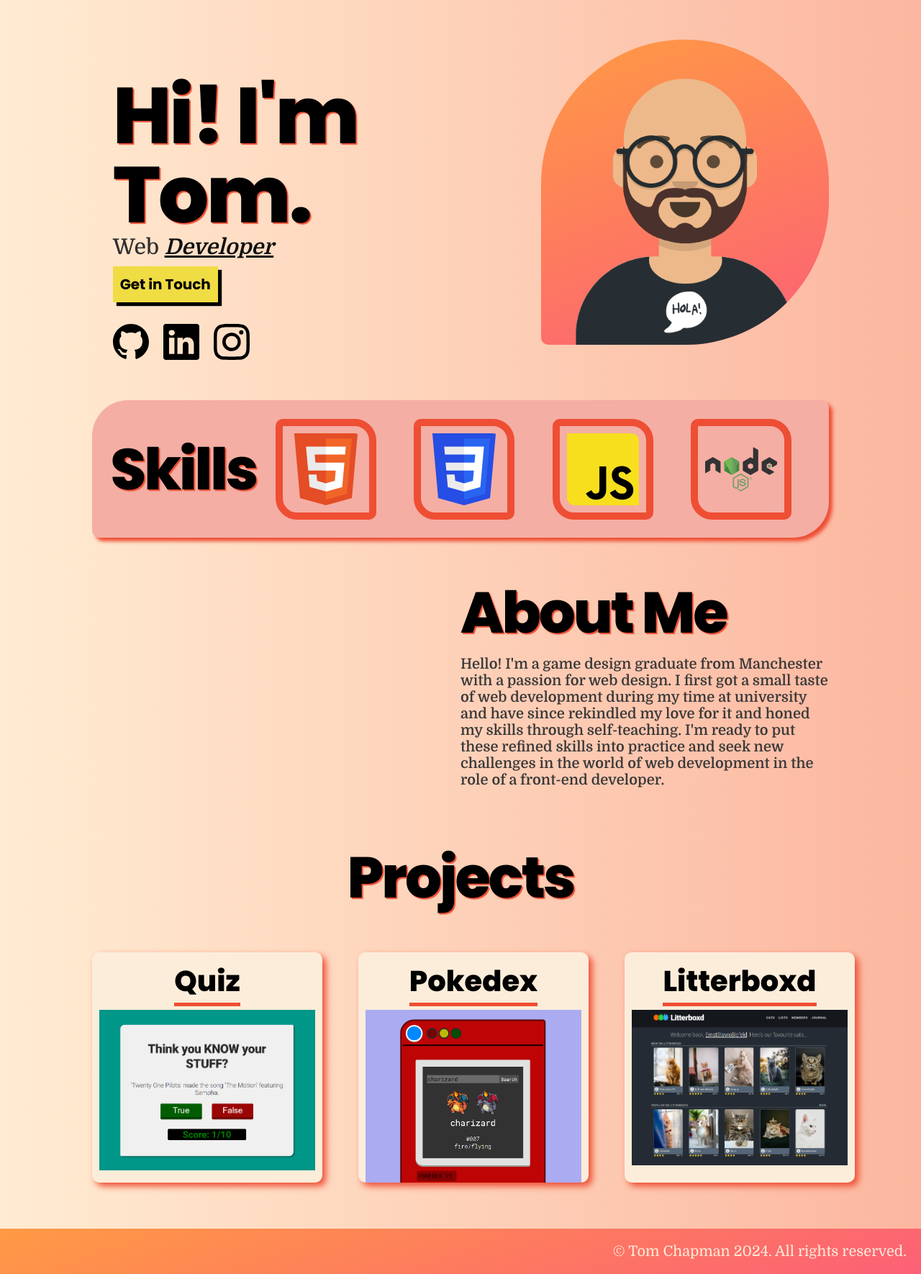
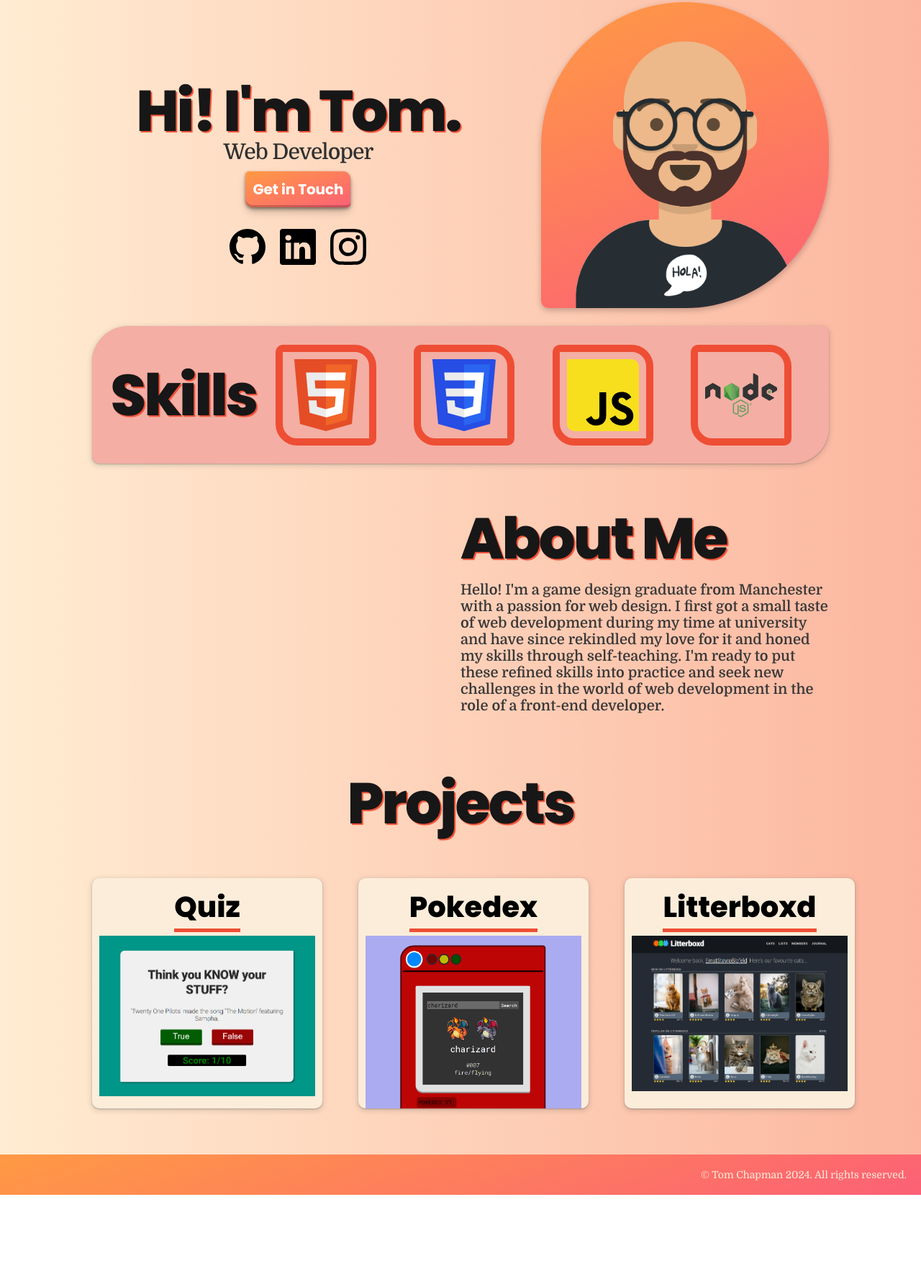
Before and after one commit to tomchaweb/new-portfolio, a plain HTML site: page index.html in a window 1280 px wide. Shown: the part 95-1865 px from the top of the page at 72% size. After the commit the page ends 1755 px from the top, so only its background shows below. Drawn offline with Linux system fonts and the light colour scheme.

Commit message:
Add files via upload

```diff
--- a/index.html
+++ b/index.html
@@ -10,13 +10,13 @@
     <link rel="stylesheet" href="./style.css">
 </head>
 <body>
-    <nav>
+    <header>
         <h2>TomCha.</h2>
-    </nav>
+    </header>
     <div id="main-hero-div">
         <div id="hero-text-div">
             <h1>Hi! I'm Tom.</h1>
-            <h2>Web <span>Developer</span></h2>
+            <h2>Web Developer</h2>
             <button id="get-in-touch-btn">Get in Touch</button>
             <div id="social-links">
                 <a href="https://github.com/tomchaweb">
@@ -67,27 +67,27 @@
         <div class="project-card">
             <h3>Quiz</h3>
             <a href="https://tomchaweb.github.io/quiz-app">
-                <img src="./assets/quiz-app.png" width="300px" alt="to-do-list app">
+                <img src="./assets/quiz-app.png" width="300" alt="to-do-list app">
             </a>
             <p>HTML, CSS and JavaScript. Uses API from opentdb.com to retrieve 10 random questions.</p>
         </div>
         <div class="project-card">
             <h3>Pokedex</h3>
             <a href="https://tomchaweb.github.io/pokedex">
-                <img src="./assets/pokedex.png" width="300px" alt="pokedex app">
+                <img src="./assets/pokedex.png" width="300" alt="pokedex app">
             </a>
             <p>HTML, CSS and JavaScript. Users can search for a Pokemon. Uses API from pokeapi.co</p>
         </div>
         <div class="project-card">
             <h3>Litterboxd</h3>
             <a href="https://tomchaweb.github.io/litterboxd/">
-                <img src="./assets/litterboxd.png" width="300px" alt="litterboxd website">
+                <img src="./assets/litterboxd.png" width="300" alt="litterboxd website">
             </a>
             <p>HTML, CSS and JavaScript. Cat-themed clone of letterboxd.com</p>
         </div>
     </div>
     <footer>
-        <h3 id="footer-text">© Tom Chapman 2023. All rights reserved</h3>
+        <p id="footer-text">© Tom Chapman 2023. All rights reserved</p>
     </footer>
     <script src="./index.js"></script>
 </body>
--- a/style.css
+++ b/style.css
@@ -8,16 +8,16 @@ body {
     margin: 0;
 }
 
-nav {
+header {
     width: 100%;
     margin: 0;
     /* padding: 10px; */
     /* background-color:#EE4E34; */
     background-image: linear-gradient(-20deg, #fc6076 0%, #ff9a44 100%);
-    /* box-shadow: 0px 10px 1px black; */
+    box-shadow: rgba(33, 35, 38, 0.1) 0px 10px 10px -10px;
 }
 
-nav > h2 {
+header > h2 {
     font-family: "Poppins", sans-serif;
     font-weight: 800;
     font-size: 4rem;
@@ -40,6 +40,9 @@ nav > h2 {
 
 #hero-text-div {
     padding: 5%;
+    display: flex;
+    flex-direction: column;
+    align-items: center;
     /* border: 10px solid #EE4E34; */
     /* box-shadow: 10px 10px 1px black; */
 }
@@ -51,6 +54,7 @@ nav > h2 {
     font-size: 11rem;
     letter-spacing: -0.3rem;
     line-height: 1;
+    color: rgb(23, 23, 23);
     text-shadow: 2px 2px 1px #EE4E34 ;
 }
 
@@ -60,6 +64,7 @@ nav > h2 {
     font-family: "Domine", serif;
     font-weight: 500;
     font-size: 3rem;
+    letter-spacing: -0.1rem;
     color: rgb(47, 47, 47);
 }
 
@@ -74,18 +79,22 @@ nav > h2 {
     margin-bottom: 30px;
     padding: 10px;
     font-family: "Poppins", sans-serif;
-    background-color: rgb(240, 220, 67);
+    /* background-color: rgb(240, 220, 67); */
+    background-image: linear-gradient(-20deg, #fc6076 0%, #ff9a44 100%);
+
     font-size: 2rem;
     border: none;
-    box-shadow: 5px 5px 1px black;
-    color: black;
+    border-radius: 5px 10px;
+    /* box-shadow: 5px 5px 1px black; */
+    box-shadow: rgba(0, 0, 0, 0.4) 0px 2px 4px, rgba(0, 0, 0, 0.3) 0px 7px 13px -3px, rgba(0, 0, 0, 0.2) 0px -3px 0px inset;
+    color: white;
     font-weight: 700;
     letter-spacing: -0.01rem;
     transition: all 0.1s;
 }
 
 #hero-text-div > button:hover {
-    transform: translateX(+5px) translateY(+5px);
+    transform: translateX(+2px) translateY(+2px);
     box-shadow: none;
     cursor: pointer;
 
@@ -114,6 +123,7 @@ a:hover {
     /* box-shadow: 5px 5px 1px #EE4E34; */
     /* box-shadow: 5px 5px 1px black; */
     justify-self: right;
+    box-shadow: rgba(0, 0, 0, 0.24) 0px 3px 8px;
 }
 
 #skills-grid {
@@ -129,7 +139,8 @@ a:hover {
     justify-items: center;
     /* border: 10px solid black; */
     border-radius: 50px 10px 50px 10px;
-    box-shadow: 5px 5px 5px #EE4E34;
+    /* box-shadow: 5px 5px 5px #EE4E34; */
+    box-shadow: rgba(60, 64, 67, 0.3) 0px 1px 2px 0px, rgba(60, 64, 67, 0.15) 0px 2px 6px 2px;
     background-color: #f4aea4;
 
 }
@@ -142,6 +153,7 @@ a:hover {
     font-size: 8rem;
     letter-spacing: -0.3rem;
     line-height: 1;
+    color: rgb(23, 23, 23);
     text-shadow: 2px 2px 1px #EE4E34 ;
 }
 
@@ -178,6 +190,8 @@ a:hover {
     font-size: 8rem;
     letter-spacing: -0.3rem;
     line-height: 1;
+    color: rgb(23, 23, 23);
+
     text-shadow: 2px 2px 1px #EE4E34;
 }
 
@@ -206,6 +220,8 @@ a:hover {
     font-size: 8rem;
     letter-spacing: -0.3rem;
     line-height: 1;
+    color: rgb(23, 23, 23);
+
     text-shadow: 2px 2px 1px #EE4E34;
     padding-left: 10%;
     padding-right: 10%;
@@ -233,7 +249,8 @@ a:hover {
     gap: 5px;
     /* border: 10px solid black; */
     border-radius: 10px;
-    box-shadow: 5px 5px 10px #EE4E34;
+    /* box-shadow: 5px 5px 10px #EE4E34; */
+    box-shadow: rgba(60, 64, 67, 0.3) 0px 1px 2px 0px, rgba(60, 64, 67, 0.15) 0px 2px 6px 2px;
     transition: all 0.2s;
     overflow: hidden;
 }
@@ -277,10 +294,10 @@ footer {
     /* border-top: 10px solid black; */
 }
 
-footer > h3 {
+footer > p {
     margin: 0;
     text-align: right;
-    font-size: 2rem;
+    font-size: 1.4rem;
     font-family: "Domine", serif;
     font-weight: 400;
     color: #FCEDDA;
@@ -288,6 +305,12 @@ footer > h3 {
 
 .hidden {
     display: none;
+}
+
+@media (max-width:1500px){
+   #hero-text-div > h1{
+        font-size: 8rem;
+   }
 }
 
 @media (max-width: 1200px){
@@ -371,11 +394,13 @@ footer > h3 {
         grid-template-columns: 1fr 1fr;
         grid-template-rows: 1fr 1fr;
         gap: 10%;
+        margin-top: 10%;
         margin-bottom: 10%;
     }
 
     #about-me-div {
         margin-top: 100px;
+        margin-bottom: 100px;
     }
 
     #projects-div {
```
